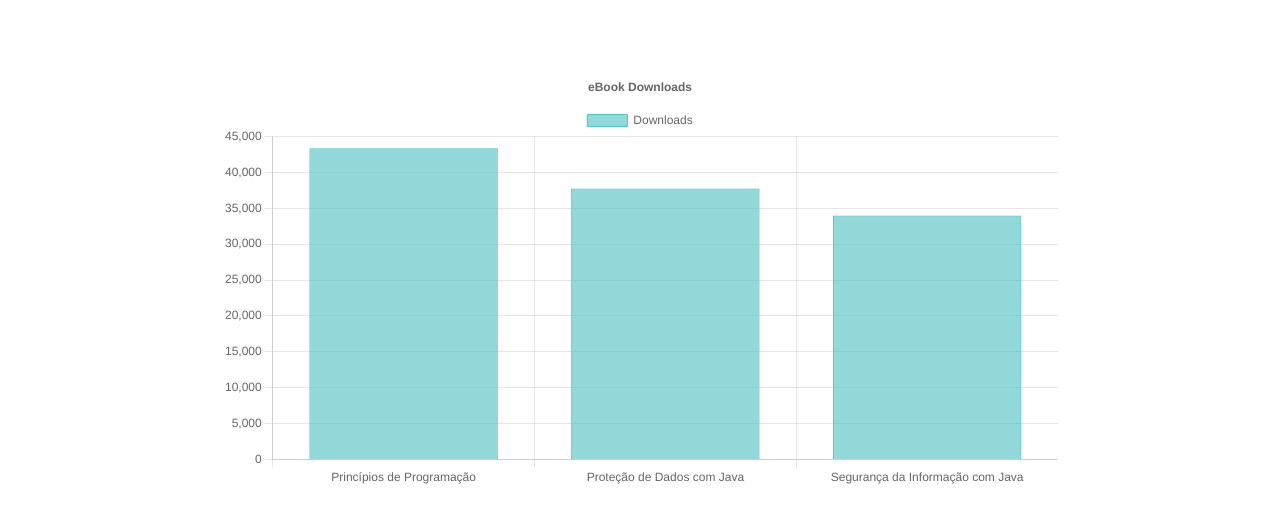
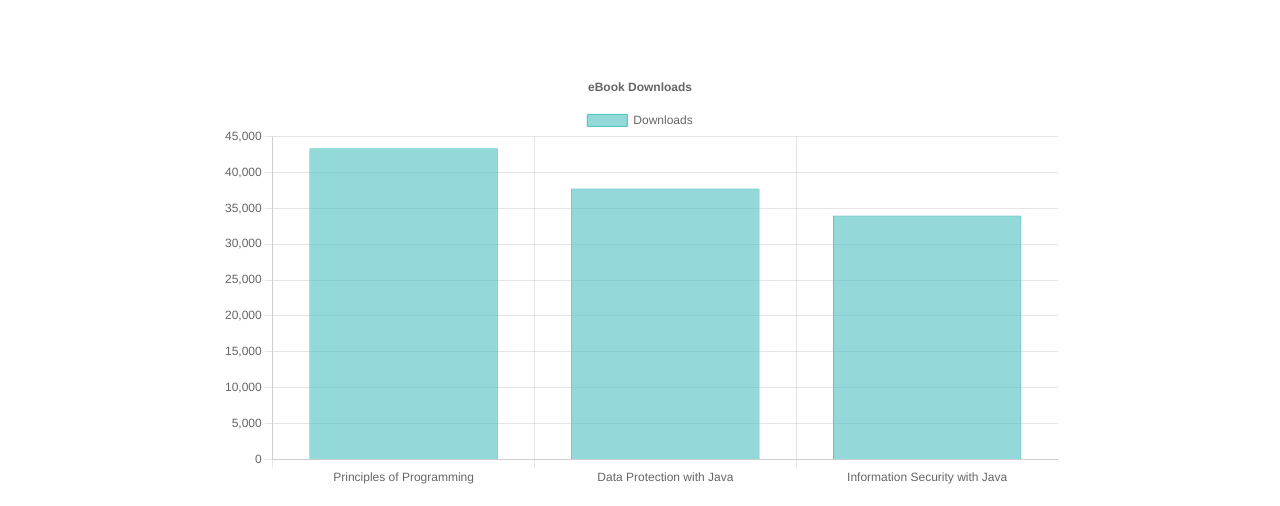
Before and after one commit to metiago/metiago.github.io, a Next.js app: page /ebooks in a window 1280 px wide. Shown: the part 446-952 px from the top of the page. Built offline with nearby package versions, Linux system fonts and the light colour scheme.

Commit message:
Update BarChart.js

```diff
--- a/app/components/BarChart.js
+++ b/app/components/BarChart.js
@@ -6,7 +6,7 @@ import { Chart as ChartJS, CategoryScale, LinearScale, BarElement, Title, Toolti
 ChartJS.register(CategoryScale, LinearScale, BarElement, Title, Tooltip, Legend);
 
 const data = {
-  labels: ['Princípios de Programação', 'Proteção de Dados com Java', 'Segurança da Informação com Java'],
+  labels: ['Principles of Programming', 'Data Protection with Java', 'Information Security with Java'],
   values: [43351, 37756, 33987],
 };
 
```
